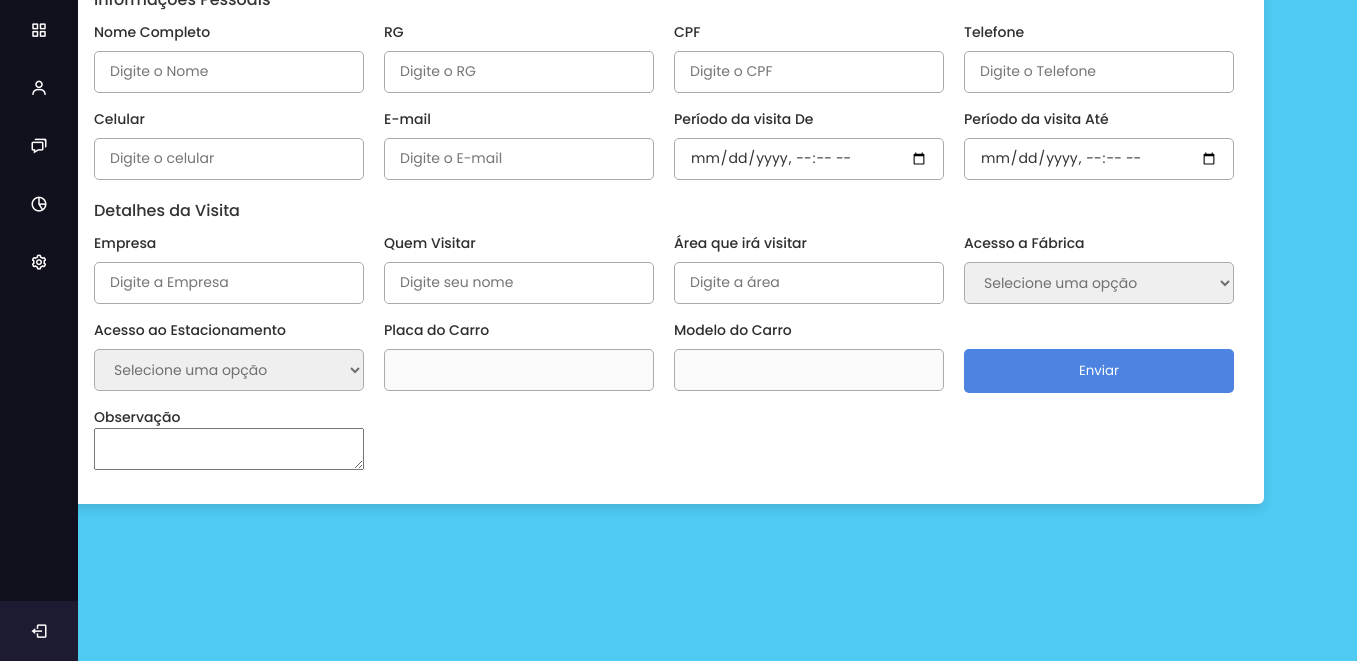
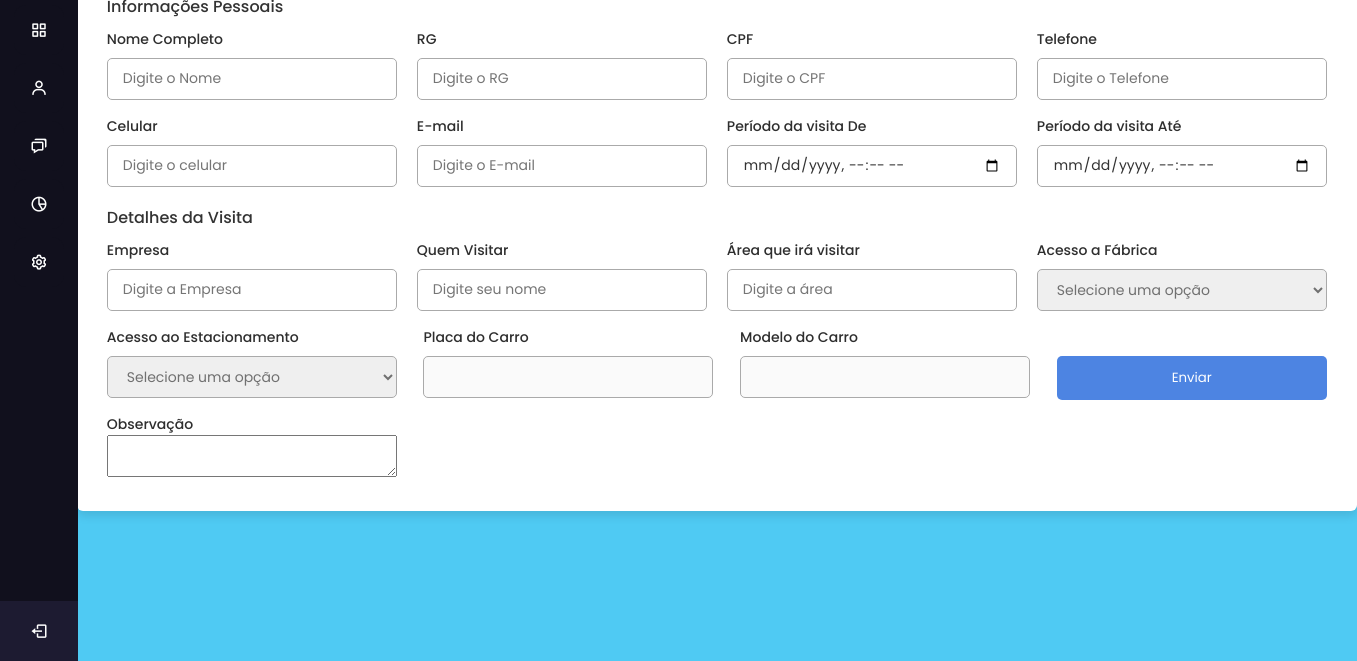
Before and after one commit to ka1quegs/SCV, a plain HTML site: page solici-novo.html in a window 1280 px wide. Shown: the part 139-800 px from the top of the page, 1357 px wide, since content can reach past the window. Drawn offline with nearby package versions, Linux system fonts and the light colour scheme.

Commit message:
Update solici-novo.css

```diff
--- a/CSS/solici-novo.css
+++ b/CSS/solici-novo.css
@@ -423,17 +423,58 @@ img{
     margin-top: 30px;
   }
 }
-@media(max-width:1360px){
+@media(max-width:1370px){
   .container{
     position: absolute;
-    max-width: 1200px;
-    max-height: 1900px;
+    max-width: 1280px;
+    max-height: 1950px;
     width: 100%;
     border-radius: 6px;
     padding: 30px;
     background-color: white;
     box-shadow: 0 5px 10px rgba(0,0,0,0.1);
-    margin-left: 5%;
+    margin-left: 6%;
+    margin-top: 0.2%;
+
+  }
+
+  main .fields .input-field{
+    display: flex;
+    width: calc(100% / 4 - 15px);
+    flex-direction: column;
+    margin: 4px 0;
+  }
+
+  .btn{
+    display: flex;
+    align-items: center;
+    justify-content: center;
+    height: 44px;
+    max-width: 270px;
+    width: 100%;
+    border: none;
+    outline: none;
+    color: #fff;
+    border-radius: 5px;
+    margin: 7px 0;
+    background-color: #4d84e2;
+    transition: all 0.3s linear;
+    cursor: pointer;
+    margin-top: 30px;
+  }
+}
+@media(max-width:1360px){
+  .container{
+    position: absolute;
+    max-width: 1280px;
+    max-height: 1950px;
+    width: 100%;
+    border-radius: 6px;
+    padding: 30px;
+    background-color: white;
+    box-shadow: 0 5px 10px rgba(0,0,0,0.1);
+    margin-left: 6%;
+    margin-top: 0.2%;
 
   }
 
```
